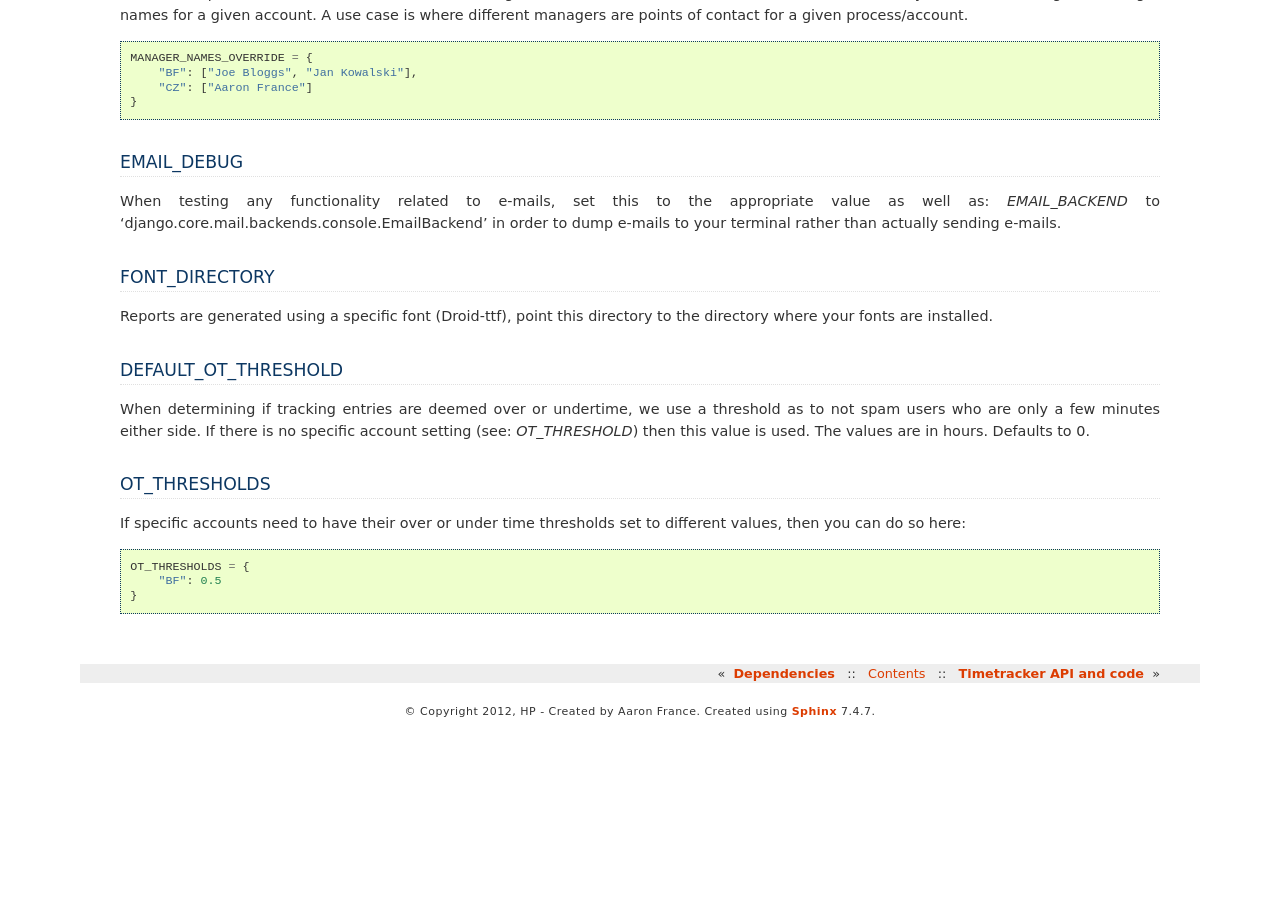
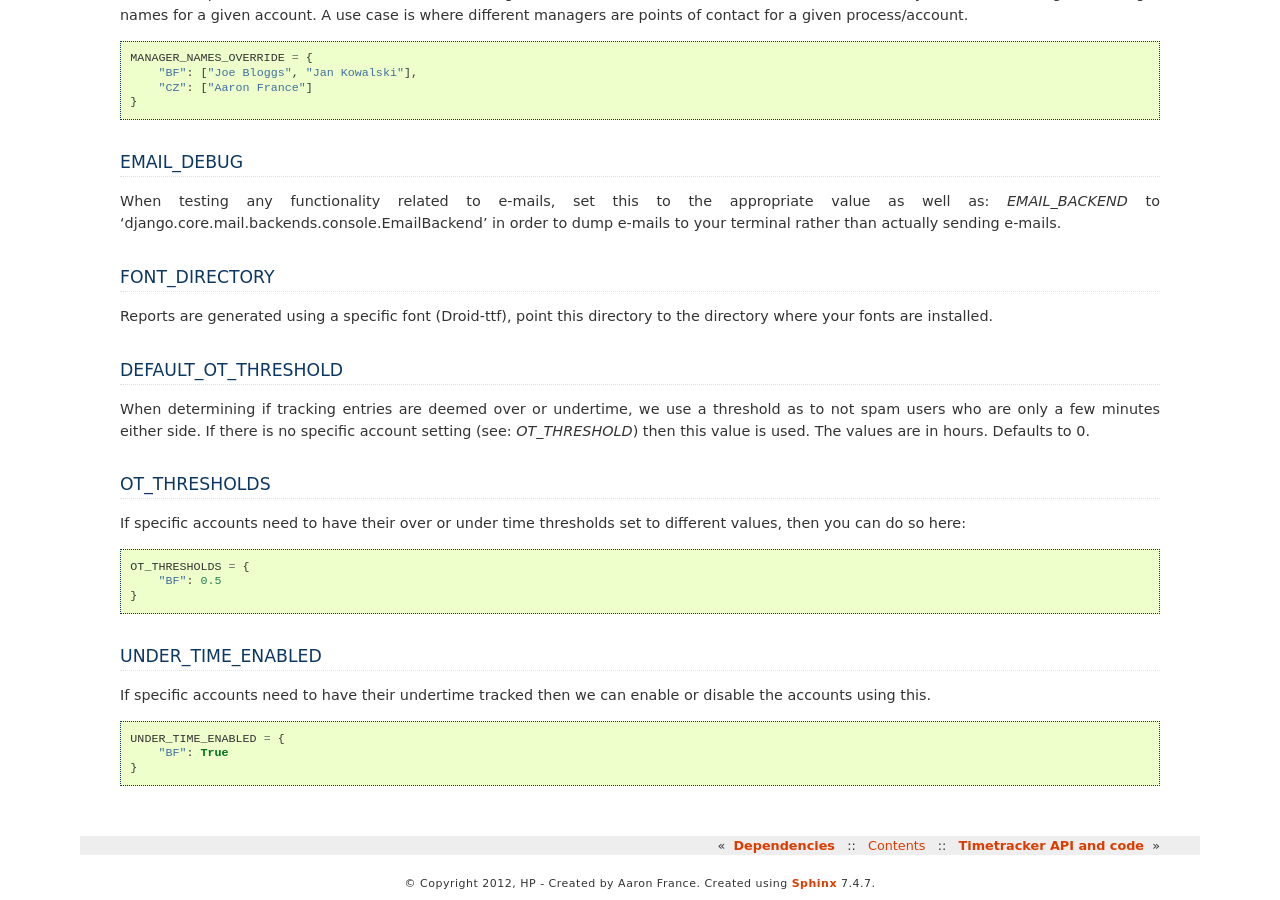
Before and after one commit to AeroNotix/django-timetracker, a Sphinx documentation site: the page built from docs/source/settings.rst, in a window 1280 px wide and 900 px high, scrolled down 704 px. Built offline with Sphinx 7.4.7, drawn with Linux system fonts in a browser that asks for light colours; the version number could not be read and is left out; before the commit the page ends 1433 px from its top, so only the background shows below that.

Commit message:
Added undertime notifications.

```diff
--- a/docs/source/settings.rst
+++ b/docs/source/settings.rst
@@ -80,3 +80,15 @@ different values, then you can do so here:
     OT_THRESHOLDS = {
         "BF": 0.5
     }
+
+UNDER_TIME_ENABLED
+------------------
+
+If specific accounts need to have their undertime tracked then we can enable
+or disable the accounts using this.
+
+.. code-block:: python
+
+    UNDER_TIME_ENABLED = {
+        "BF": True
+    }
```
Also changed, not shown: 1 other file.
